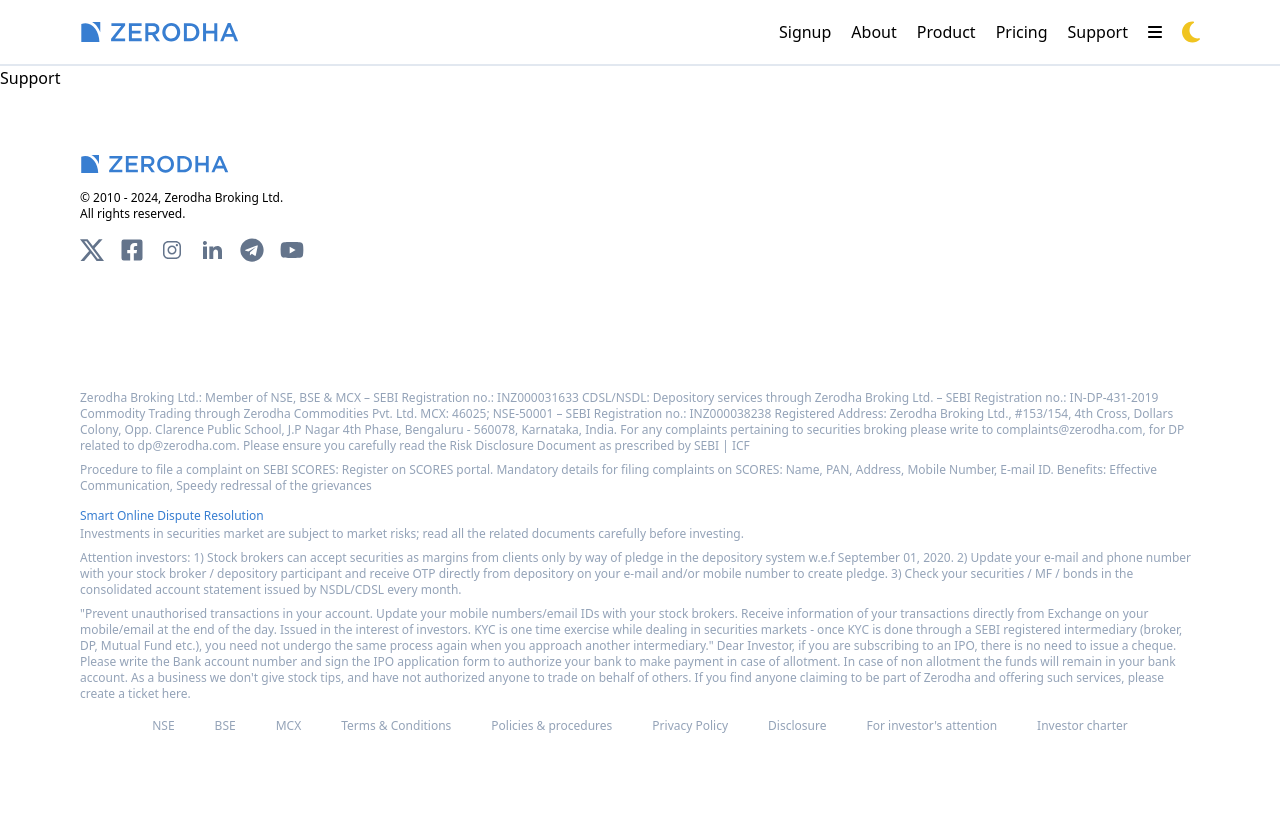
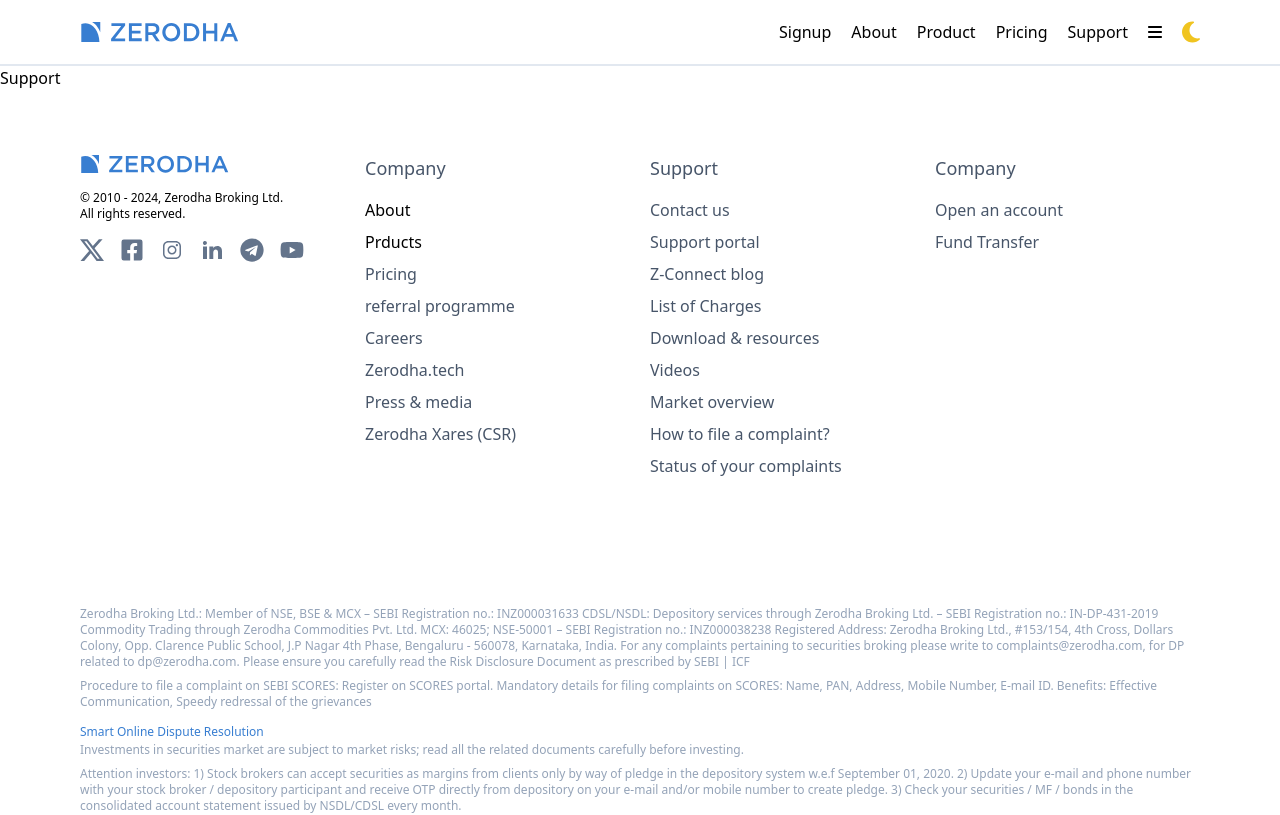
Before and after one commit to ashishmohanty10/ZerodhaClone-100xDev, a React (Vite) app: page /support in a window 1280 px wide. Shown: the top 815 px of the page. Built offline with nearby package versions, Linux system fonts and the light colour scheme.

Commit message:
top of footer section done

```diff
--- a/src/components/TopFooter.jsx
+++ b/src/components/TopFooter.jsx
@@ -16,8 +16,9 @@
       <div className="dark:bg-slate-800">
         <div className="container">
           <div className="py-16">
-            <div className="grid grid-cols-4">
-              <div className="flex flex-col gap-4">
+            <section className="grid md:grid-cols-2 lg:grid-cols-4 justify-between items-start gap-5">
+              {/* first column */}
+              <div className="flex flex-col gap-y-4 mb-5 lg:mb-0">
                 <img src={Logo} alt="" className="w-[150px]" />
 
                 <p className="text-xs">
@@ -34,7 +35,89 @@
                   <FaYoutube className="text-2xl text-slate-500 hover:text-rose-600 duration-75" />
                 </div>
               </div>
-            </div>
+
+              {/* second column */}
+              <div className="flex flex-col gap-y-4 mb-5 lg:mb-0">
+                <h3 className="text-lg font-medium text-slate-600">Company</h3>
+
+                <ul className="flex flex-col gap-y-2">
+                  <li className="text-base font-medium hover:text-primaryColor duration-75">
+                    <a href="">About</a>
+                  </li>
+                  <li className="text-base font-medium hover:text-primaryColor duration-75">
+                    <a href="">Prducts</a>
+                  </li>
+                  <li className="text-base font-medium text-slate-600 hover:text-primaryColor duration-75">
+                    <a href="">Pricing</a>
+                  </li>
+                  <li className="text-base font-medium text-slate-600 hover:text-primaryColor duration-75">
+                    <a href="">referral programme</a>
+                  </li>
+                  <li className="text-base font-medium text-slate-600 hover:text-primaryColor duration-75">
+                    <a href="">Careers</a>
+                  </li>
+                  <li className="text-base font-medium text-slate-600 hover:text-primaryColor duration-75">
+                    <a href="">Zerodha.tech</a>
+                  </li>
+                  <li className="text-base font-medium text-slate-600 hover:text-primaryColor duration-75">
+                    <a href="">Press & media</a>
+                  </li>
+                  <li className="text-base font-medium text-slate-600 hover:text-primaryColor duration-75">
+                    <a href="">Zerodha Xares (CSR)</a>
+                  </li>
+                </ul>
+              </div>
+
+              {/* third column */}
+              <div className="flex flex-col gap-y-4 mb-5 lg:mb-0">
+                <h3 className="text-lg font-medium text-slate-600">Support</h3>
+
+                <ul className="flex flex-col gap-y-2">
+                  <li className="text-base font-medium text-slate-600 hover:text-primaryColor duration-75">
+                    <a href="">Contact us</a>
+                  </li>
+                  <li className="text-base font-medium text-slate-600 hover:text-primaryColor duration-75">
+                    <a href="">Support portal</a>
+                  </li>
+                  <li className="text-base font-medium text-slate-600 hover:text-primaryColor duration-75">
+                    <a href="">Z-Connect blog</a>
+                  </li>
+                  <li className="text-base font-medium text-slate-600 hover:text-primaryColor duration-75">
+                    <a href="">List of Charges</a>
+                  </li>
+                  <li className="text-base font-medium text-slate-600 hover:text-primaryColor duration-75">
+                    <a href="">Download & resources</a>
+                  </li>
+                  <li className="text-base font-medium text-slate-600 hover:text-primaryColor duration-75">
+                    <a href="">Videos</a>
+                  </li>
+                  <li className="text-base font-medium text-slate-600 hover:text-primaryColor duration-75">
+                    <a href="">Market overview</a>
+                  </li>
+                  <li className="text-base font-medium text-slate-600 hover:text-primaryColor duration-75">
+                    <a href="">How to file a complaint?</a>
+                  </li>
+
+                  <li className="text-base  font-medium text-slate-600 hover:text-primaryColor duration-75">
+                    <a href="">Status of your complaints</a>
+                  </li>
+                </ul>
+              </div>
+
+              {/* Fourth column */}
+              <div className="flex flex-col gap-y-4 mb-5 lg:mb-0">
+                <h3 className="text-lg font-medium text-slate-600">Company</h3>
+
+                <ul className="flex flex-col gap-y-2">
+                  <li className="text-base font-medium text-slate-600 hover:text-primaryColor duration-75">
+                    <a href="">Open an account</a>
+                  </li>
+                  <li className="text-base font-medium text-slate-600 hover:text-primaryColor duration-75">
+                    <a href="">Fund Transfer</a>
+                  </li>
+                </ul>
+              </div>
+            </section>
           </div>
         </div>
       </div>
```
